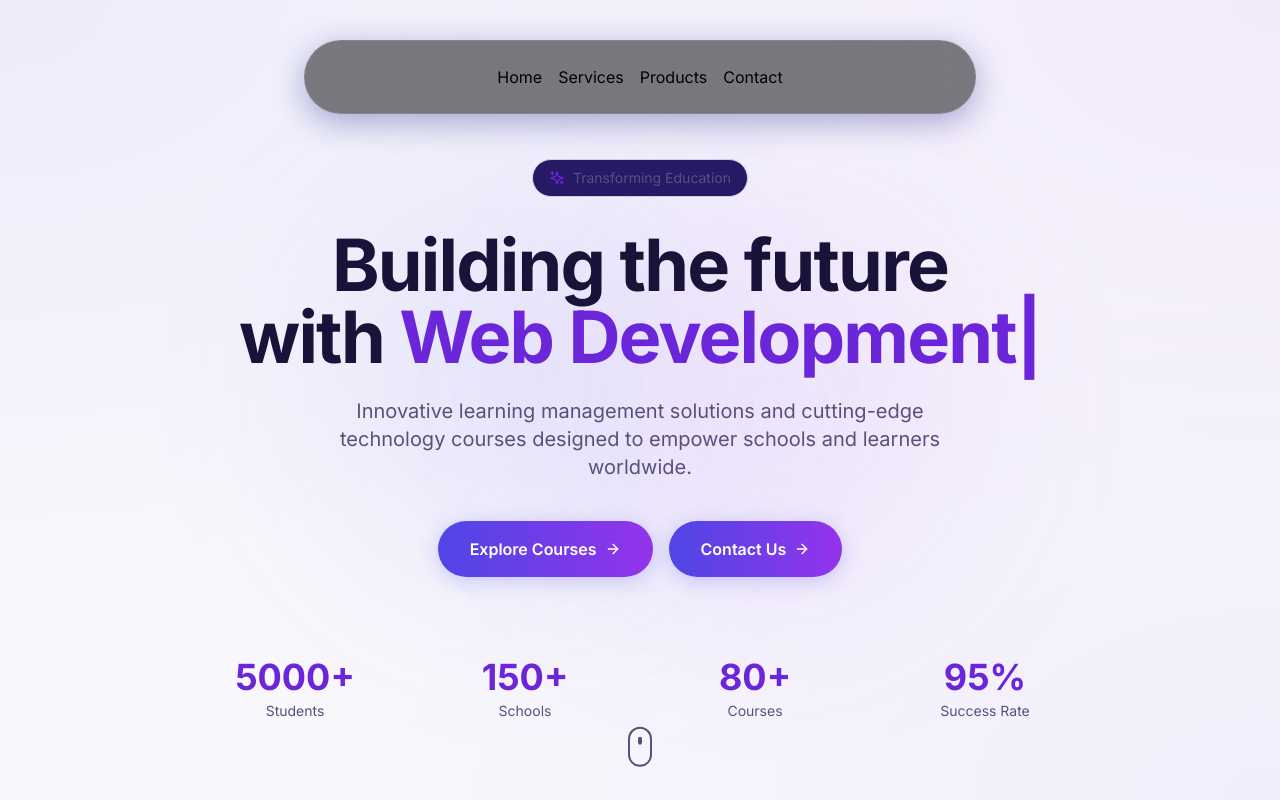
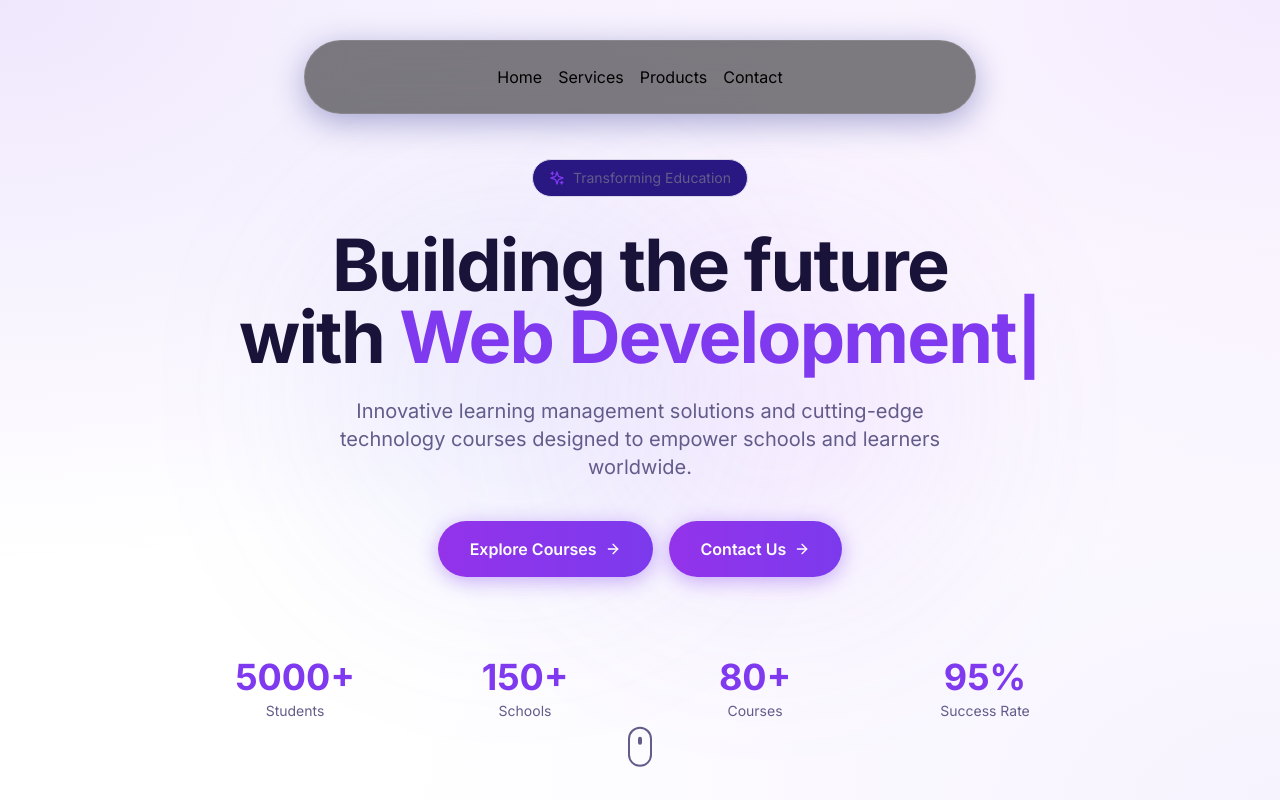
Before and after one commit to Farseen2002/Zyverce-app, a Next.js app in the folder zyverce-app/: page / in a window 1280 px wide. Shown: the top 800 px of the page. Built offline with nearby package versions, Linux system fonts and the light colour scheme.

Commit message:
Refactor globals.css for dark theme styling
Updated the global styles to implement a deep purple/indigo dark theme with new color variables and styles for components.

```diff
--- a/zyverce-app/app/globals.css
+++ b/zyverce-app/app/globals.css
@@ -4,9 +4,9 @@
 
 @layer base {
   :root {
-    /* Purple/Navy Theme (Based on Reference Image) */
-    --background: 250 45% 95%;
-    /* Light grayish-purple for main sections */
+    /* Deep Purple/Indigo Dark Theme (Based on Reference Image) */
+    --background: 0 0% 100%;
+    /* White background for main sections */
     --foreground: 250 50% 15%;
     /* Dark purple text */
 
@@ -17,29 +17,35 @@
     --popover: 0 0% 100%;
     --popover-foreground: 250 50% 15%;
 
-    --primary: 263 70% 50%;
-    /* Indigo/Purple */
+    --primary: 263 85% 58%;
+    /* Vibrant Purple (#7c3aed) */
     --primary-foreground: 0 0% 100%;
 
-    --secondary: 250 60% 25%;
-    /* Deep purple for dark sections */
+    --secondary: 250 70% 30%;
+    /* Deep purple (#2d1b69) for dark sections */
     --secondary-foreground: 0 0% 100%;
 
-    --muted: 250 30% 85%;
-    --muted-foreground: 250 20% 40%;
+    --muted: 250 30% 90%;
+    --muted-foreground: 250 20% 45%;
 
-    --accent: 263 70% 60%;
-    /* Bright purple accent */
+    --accent: 270 80% 65%;
+    /* Bright purple accent (#a855f7) */
     --accent-foreground: 0 0% 100%;
 
     --destructive: 0 62.8% 30.6%;
     --destructive-foreground: 0 0% 100%;
 
-    --border: 250 30% 85%;
-    --input: 250 30% 85%;
-    --ring: 263 70% 50%;
+    --border: 250 30% 88%;
+    --input: 250 30% 88%;
+    --ring: 263 85% 58%;
 
     --radius: 0.75rem;
+
+    /* Custom colors for dark sections */
+    --dark-bg-primary: 250 70% 12%;
+    /* Very dark purple (#1a0b2e) */
+    --dark-bg-secondary: 250 65% 25%;
+    /* Deep purple (#2d1b69) */
   }
 }
 
@@ -69,44 +75,44 @@
     @apply bg-white/80 backdrop-blur-xl border-b border-purple-200/50;
   }
 
-  /* Dark Purple Section Background */
+  /* Dark Purple Section Background - Matching Reference */
   .dark-section {
-    background: linear-gradient(135deg, #2d1b69 0%, #1a0f3d 100%);
+    background: linear-gradient(135deg, hsl(var(--dark-bg-secondary)) 0%, hsl(var(--dark-bg-primary)) 100%);
     color: white;
   }
 
-  /* Aurora Background Effect - Light Version */
+  /* Aurora Background Effect - Vibrant Purple Version */
   .aurora-bg {
-    background-color: #f8f7fc;
+    background-color: #ffffff;
     background-image:
-      radial-gradient(at 0% 0%, rgba(99, 102, 241, 0.08) 0px, transparent 50%),
-      radial-gradient(at 100% 0%, rgba(168, 85, 247, 0.08) 0px, transparent 50%),
-      radial-gradient(at 100% 100%, rgba(139, 92, 246, 0.06) 0px, transparent 50%);
+      radial-gradient(at 0% 0%, rgba(124, 58, 237, 0.12) 0px, transparent 50%),
+      radial-gradient(at 100% 0%, rgba(168, 85, 247, 0.12) 0px, transparent 50%),
+      radial-gradient(at 100% 100%, rgba(139, 92, 246, 0.08) 0px, transparent 50%);
     background-attachment: fixed;
   }
 
-  /* Buttons */
+  /* Buttons - Vibrant Purple Theme */
   .btn-primary {
-    @apply inline-flex items-center justify-center rounded-full bg-gradient-to-r from-indigo-600 to-purple-600 px-8 py-4 text-base font-semibold text-white transition-all duration-300 hover:scale-105;
-    box-shadow: 0 4px 20px rgba(99, 102, 241, 0.3);
+    @apply inline-flex items-center justify-center rounded-full bg-gradient-to-r from-purple-600 to-violet-600 px-8 py-4 text-base font-semibold text-white transition-all duration-300 hover:scale-105;
+    box-shadow: 0 4px 20px rgba(124, 58, 237, 0.4);
   }
 
   .btn-primary:hover {
-    box-shadow: 0 6px 30px rgba(168, 85, 247, 0.4);
+    box-shadow: 0 6px 30px rgba(168, 85, 247, 0.5);
   }
 
   .btn-secondary {
     @apply inline-flex items-center justify-center rounded-full bg-white border-2 border-purple-600 px-8 py-4 text-base font-semibold text-purple-600 transition-all duration-300 hover:bg-purple-50;
   }
 
-  /* Cards */
+  /* Cards - Enhanced Purple Glow */
   .glass-card {
     @apply bg-white backdrop-blur-md border border-purple-100 rounded-2xl shadow-lg transition-all duration-300 hover:-translate-y-2 hover:shadow-xl;
   }
 
   .glass-card:hover {
-    box-shadow: 0 20px 50px -10px rgba(139, 92, 246, 0.25);
-    border-color: rgba(139, 92, 246, 0.3);
+    box-shadow: 0 20px 50px -10px rgba(124, 58, 237, 0.3);
+    border-color: rgba(124, 58, 237, 0.4);
   }
 
   /* Dark Cards (for dark sections) */
```
